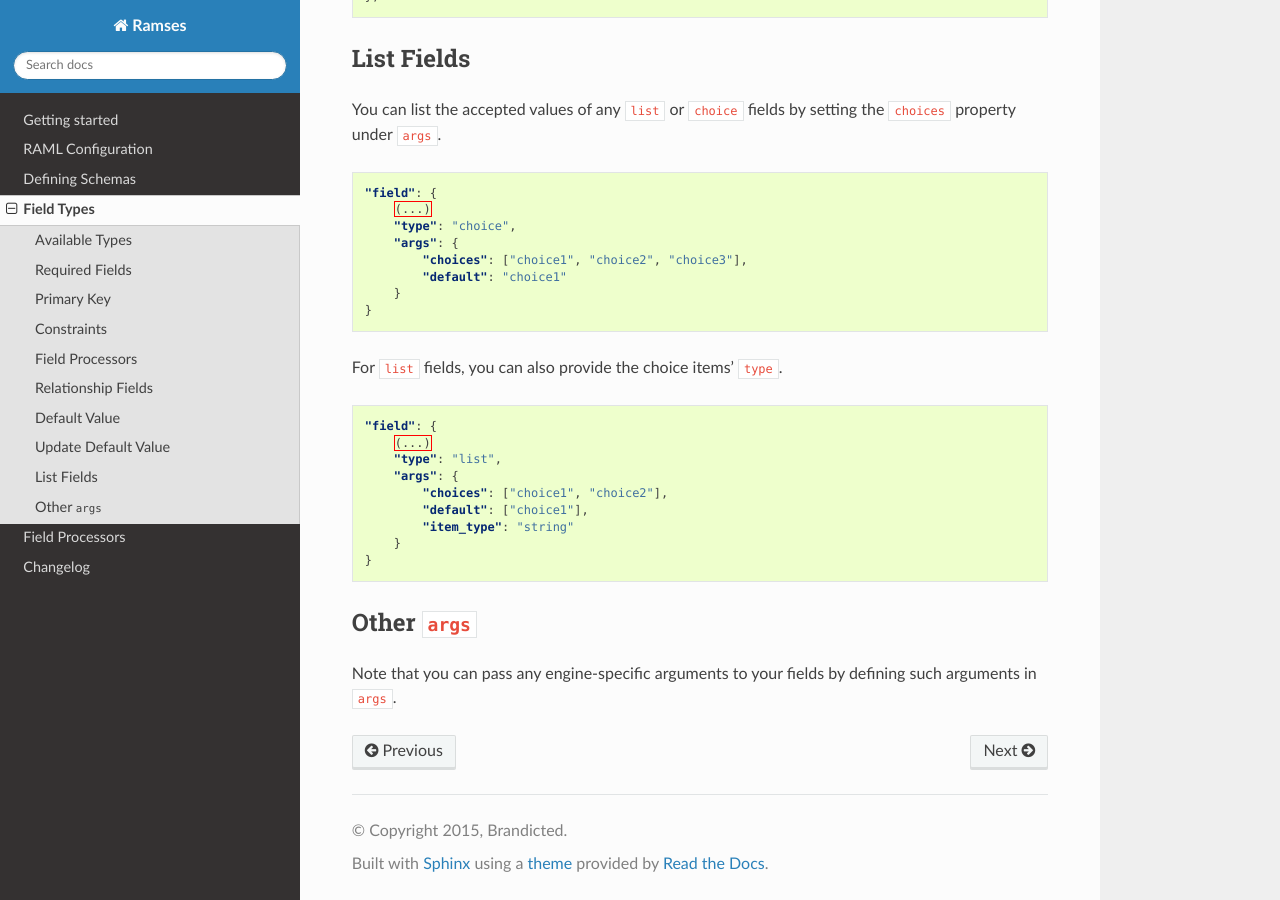
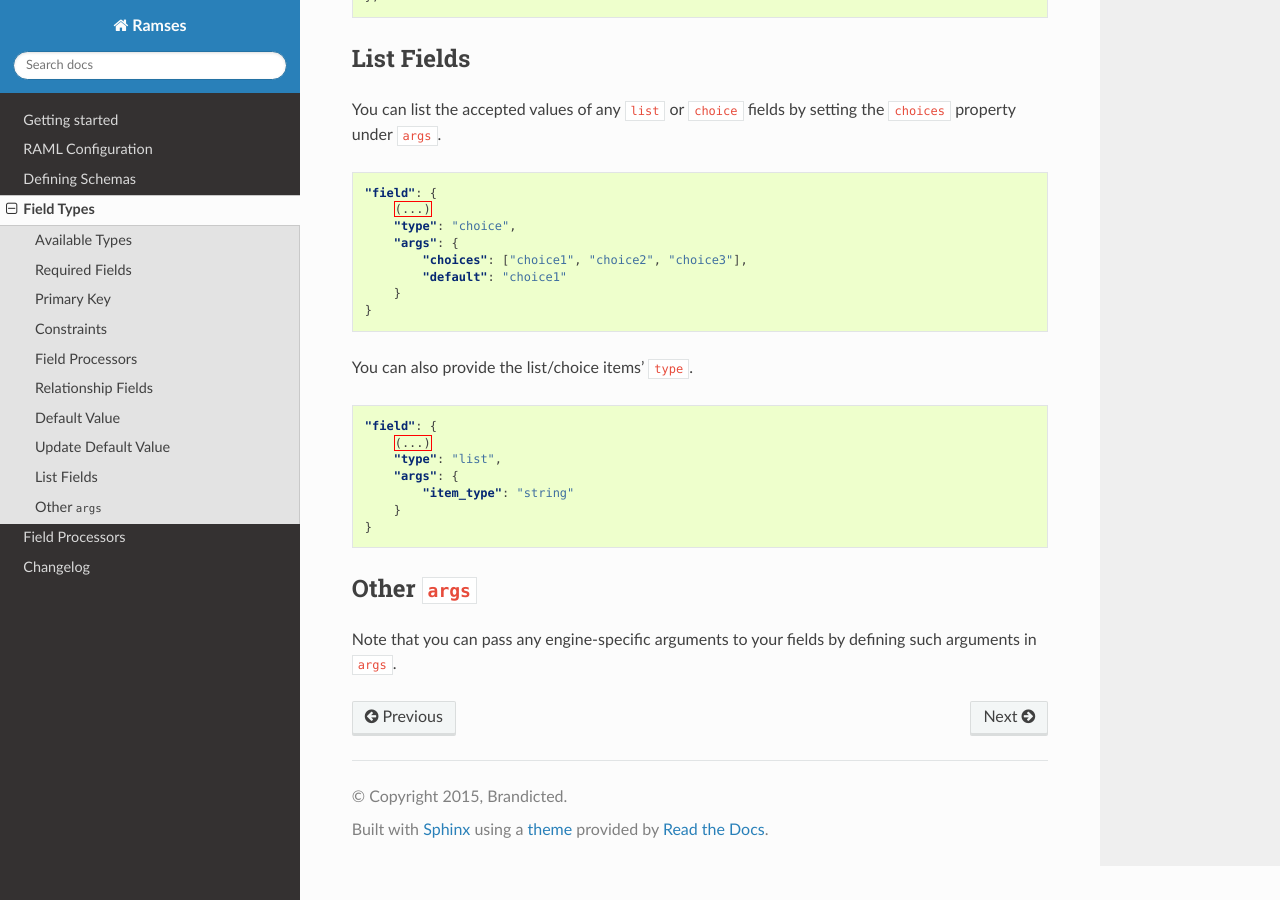
Before and after one commit to ramses-tech/ramses, a Sphinx documentation site: the page built from docs/source/fields.rst, in a window 1280 px wide and 900 px high, scrolled down 3012 px. Built offline with Sphinx 7.4.7 and the Read the Docs theme 2.0.0, drawn with Linux system fonts in a browser that asks for light colours.

Commit message:
clarifying listfield documentation

```diff
--- a/docs/source/fields.rst
+++ b/docs/source/fields.rst
@@ -164,7 +164,7 @@ You can list the accepted values of any ``list`` or ``choice`` fields by setting
         }
     }
 
-For ``list`` fields, you can also provide the choice items' ``type``.
+You can also provide the list/choice items' ``type``.
 
 .. code-block:: json
 
@@ -172,8 +172,6 @@ For ``list`` fields, you can also provide the choice items' ``type``.
         (...)
         "type": "list",
         "args": {
-            "choices": ["choice1", "choice2"],
-            "default": ["choice1"],
             "item_type": "string"
         }
     }
```
